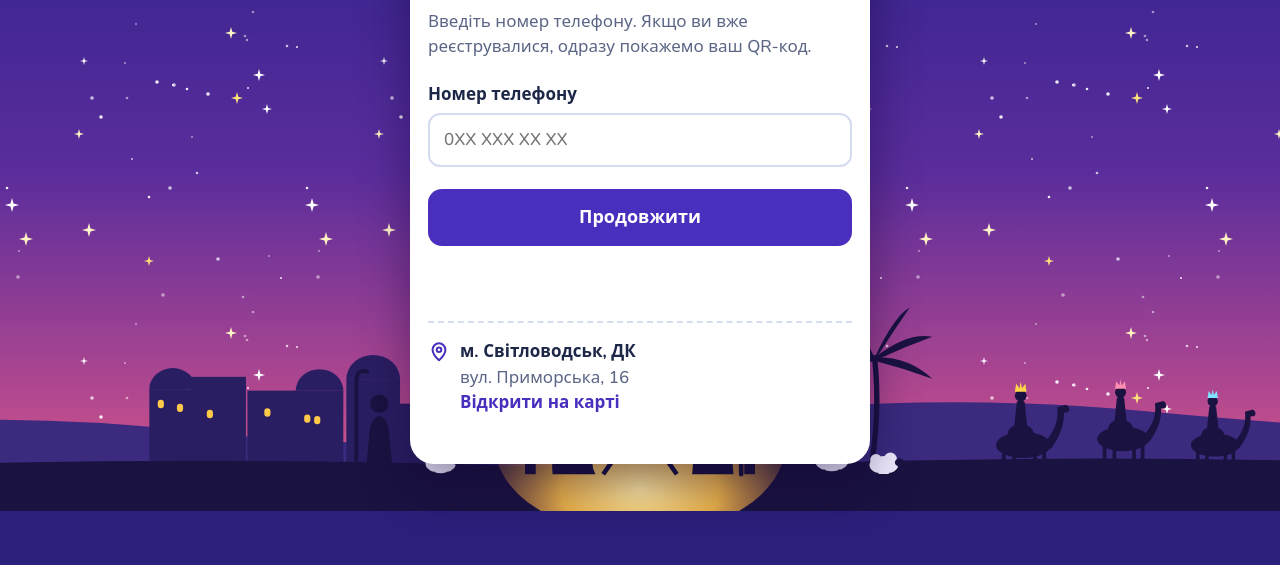
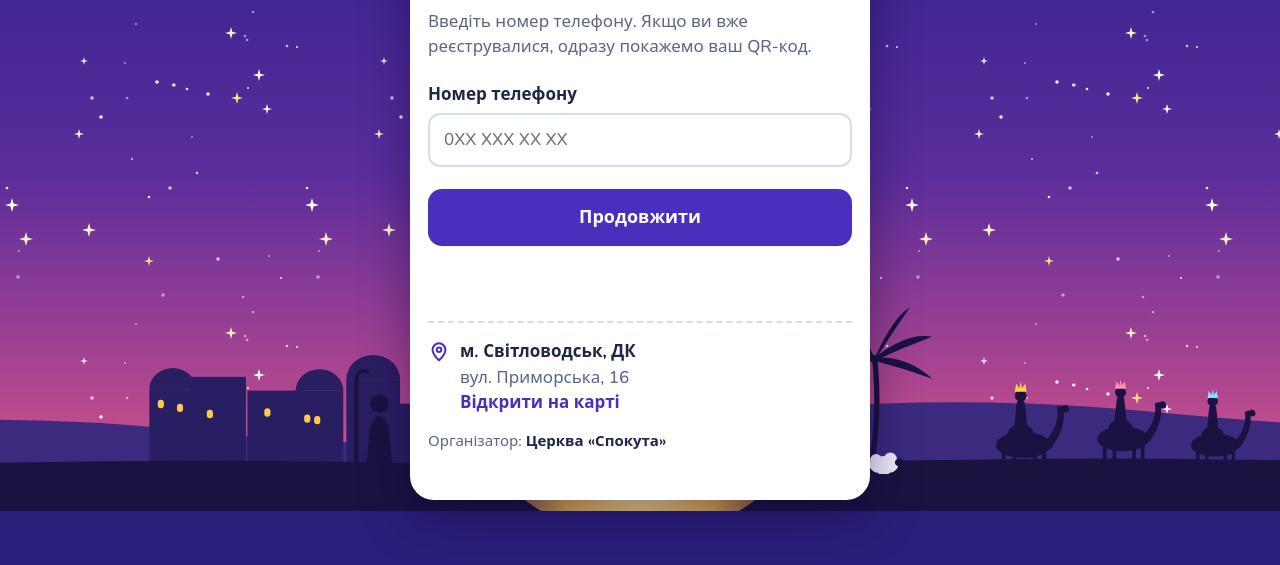
Before and after one commit to djsedulous/redemption-xmas-2026, a plain HTML site: page register.html in a window 1280 px wide. Shown: the part 289-854 px from the top of the page. Drawn offline with nearby package versions, Linux system fonts and the light colour scheme.

Commit message:
Update register.html

```diff
--- a/register.html
+++ b/register.html
@@ -144,6 +144,8 @@
     width: calc(100% - 24px); margin: 128px auto 250px;
     border-radius: 24px; box-shadow: 0 18px 50px rgba(15, 5, 50, .45);
   }
+  .organizer { margin: 14px 0 0; color: var(--muted); font-size: 15px; }
+  .organizer strong { color: var(--ink); }
   [hidden] { display: none !important; }
   @media (prefers-reduced-motion: reduce) {
     *, *::before, *::after { animation-duration: .01ms !important; animation-iteration-count: 1 !important; transition: none !important; }
@@ -202,6 +204,7 @@
         <div class="ticket-event">
           <span class="ev-title"></span>
           <small class="ev-when"></small>
+          <small class="ev-org"></small>
         </div>
         <div class="code" id="code"></div>
       </div>
@@ -221,6 +224,7 @@
       <a id="venueMap" target="_blank" rel="noopener">Відкрити на карті</a>
     </div>
   </footer>
+  <p class="organizer" id="organizerLine" hidden>Організатор: <strong id="organizerName"></strong></p>
 </main>
 
 <script>/* qrcode-generator 1.4.4, MIT, https://github.com/kazuhikoarase/qrcode-generator */
@@ -235,7 +239,7 @@ var qrcode=function(){var t=function(t,r){var e=t,n=g[r],o=null,i=0,a=null,u=[],
   // Запасні значення — якщо файл не завантажиться
   const EVENT_DEFAULTS = {
     title: 'Реєстрація на захід', date: '', time: '',
-    place: '', address: '', map: '', background: ''
+    place: '', address: '', map: '', background: '', organizer: ''
   };
   let EVENT = EVENT_DEFAULTS;
 
@@ -256,6 +260,12 @@ var qrcode=function(){var t=function(t,r){var e=t,n=g[r],o=null,i=0,a=null,u=[],
     document.querySelectorAll('.ev-when').forEach(el =>
       el.textContent = [when.join(' '), EVENT.place].filter(Boolean).join(', '));
     document.title = 'Реєстрація: ' + EVENT.title;
+    $('organizerName').textContent = EVENT.organizer;
+    $('organizerLine').hidden = !EVENT.organizer;
+    document.querySelectorAll('.ev-org').forEach(el => {
+      el.textContent = EVENT.organizer ? 'Організатор: ' + EVENT.organizer : '';
+      el.hidden = !EVENT.organizer;
+    });
     if (EVENT.background) {
       // своя картинка з event.json (поверх — напівпрозорий шар, щоб текст читався)
       document.documentElement.style.setProperty('--photo', 'url("' + encodeURI(EVENT.background).replace(/"/g, '%22') + '")');
```
